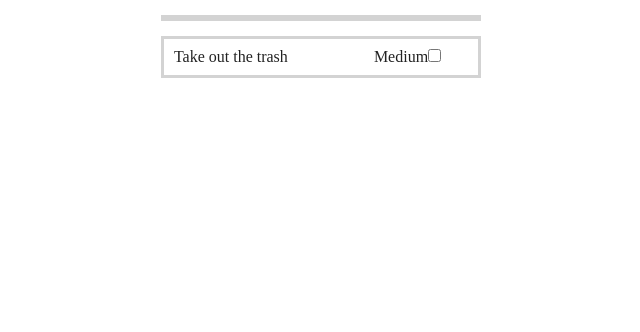
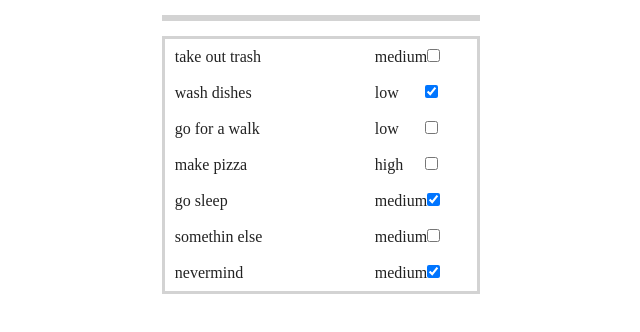
Before and after one commit to kamildomagalski/ToDo-App, a React (Create React App) app: page / in a window 1280 px wide. Shown: the top 332 px of the page, without its empty margins (319-959 px from the left). Built offline with nearby package versions, Linux system fonts and the light colour scheme.

Commit message:
add basic state + map for display

```diff
--- a/src/App.js
+++ b/src/App.js
@@ -1,9 +1,48 @@
-import React from 'react';
+import React, {useState} from 'react';
 import RowContainer from "./components/RowContainer";
 import TaskRow from "./components/TaskRow";
 
 
 function App() {
+
+  const [tasks, setTasks]= useState([
+    {
+      name: 'take out trash',
+      priority: 'medium',
+      done: false
+    },
+    {
+      name: 'wash dishes',
+      priority: 'low',
+      done: true
+    },
+    {
+      name: 'go for a walk',
+      priority: 'low',
+      done: false
+    },
+    {
+      name: 'make pizza',
+      priority: 'high',
+      done: false
+    },
+    {
+      name: 'go sleep',
+      priority: 'medium',
+      done: true
+    },
+    {
+      name: 'somethin else',
+      priority: 'medium',
+      done: false
+    },
+    {
+      name: 'nevermind',
+      priority: 'medium',
+      done: true
+    }
+  ])
+
   return (
     <section className={'app'}>
       <div className={'container'}>
@@ -11,7 +50,12 @@ function App() {
 
         </RowContainer>
         <RowContainer>
-          <TaskRow/>
+          {tasks.map((task, i)=>{
+            return(
+              <TaskRow key={i} task={task}/>
+            )
+          })}
+
         </RowContainer>
       </div>
     </section>
--- a/src/components/TaskRow.js
+++ b/src/components/TaskRow.js
@@ -1,13 +1,13 @@
 import React from 'react';
 
 
-function TaskRow() {
+function TaskRow({task}) {
   return (
     <div className={'taskRow'}>
-      <p className={'taskRow__task'}>Take out the trash</p>
-      <p className={'taskRow__priority'}>Medium</p>
+      <p className={'taskRow__task'}>{task.name}</p>
+      <p className={'taskRow__priority'}>{task.priority}</p>
       <form className={'taskRow__form'}>
-        <input type={'checkbox'}/>
+        <input type={'checkbox'} checked={task.done}/>
       </form>
     </div>
   );
```
